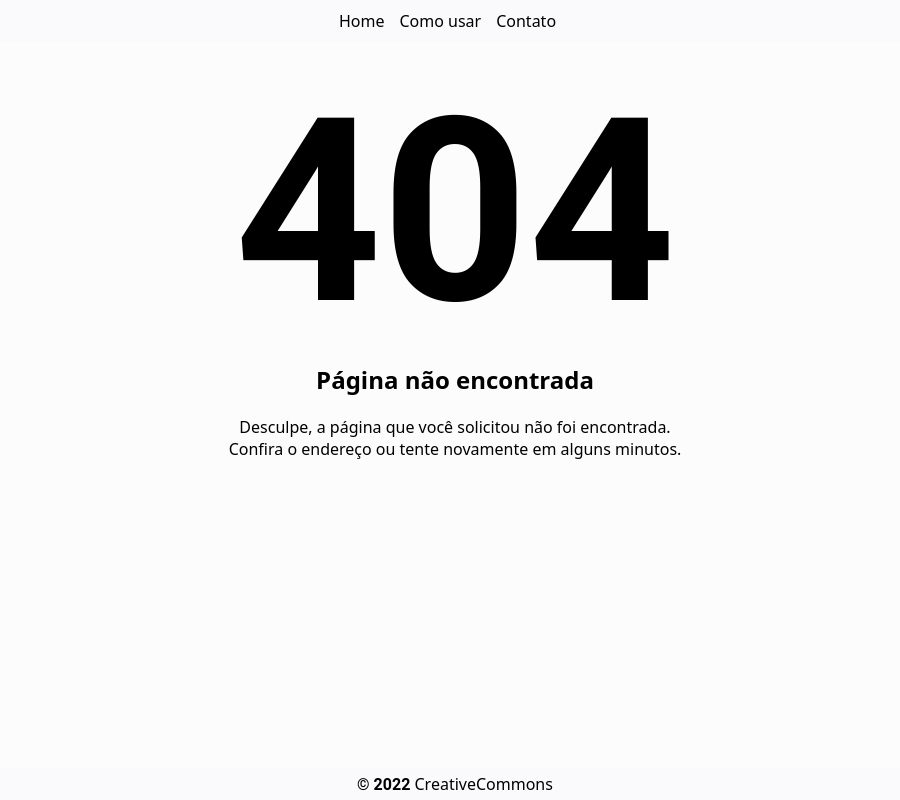
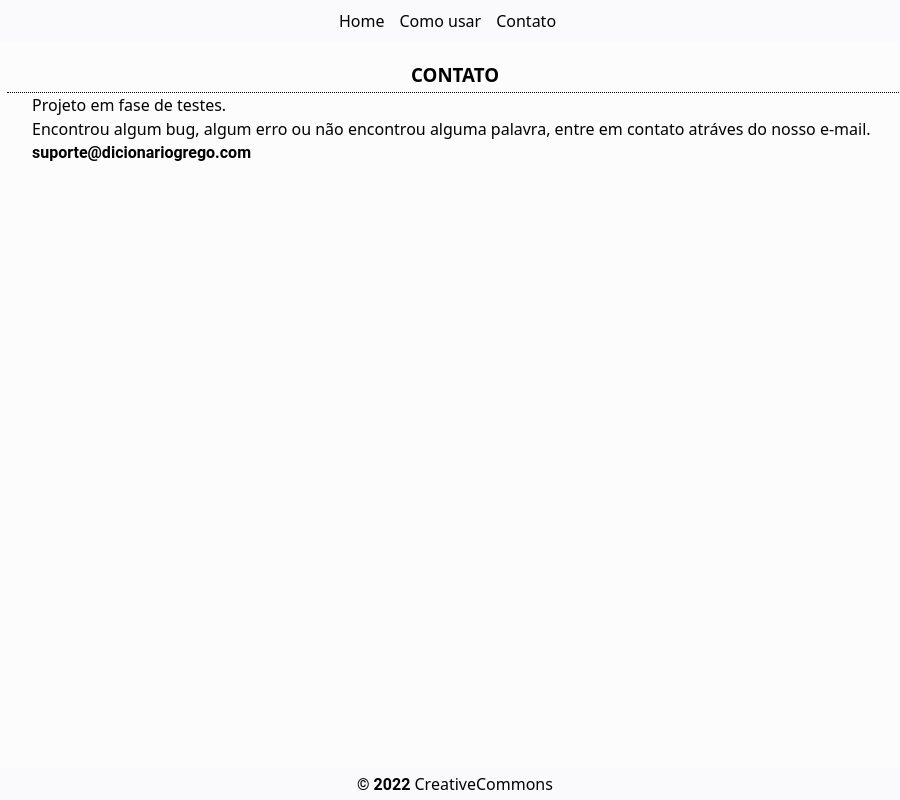
Before and after one commit to AbidielChagas/Dicionario-Grego-Frontend, an Angular app: page /contato in a window 1280 px wide. Before the commit this address had no page. Shown: the whole page, without its empty margins (185-1085 px from the left). Built offline with nearby package versions, Linux system fonts and the light colour scheme.

Commit message:
Contact-us component created, closes #13

```diff
--- /dev/null
+++ b/src/app/contact/contact.component.css
@@ -0,0 +1,8 @@
+a {
+    text-decoration: none;
+    color: black;
+}
+p{
+    text-align: justify;
+    line-height: 1.5rem;
+}
--- /dev/null
+++ b/src/app/contact/contact.component.html
@@ -0,0 +1,11 @@
+<div class="outer">
+    <div class="body-main">
+      <h3>CONTATO</h3>
+      <div class="wrapper" style="margin-left: 25px; margin-right: 25px;">
+        <p>
+          Projeto em fase de testes.<br>Encontrou algum bug, algum erro ou não encontrou alguma palavra, entre em contato atráves do nosso e-mail.
+        </p>
+        <a href = "mailto: suporte@dicionariogrego.com"><b>suporte@dicionariogrego.com</b></a>
+      </div>
+    </div>
+  </div>
--- /dev/null
+++ b/src/app/contact/contact.component.ts
@@ -0,0 +1,15 @@
+import { Component, OnInit } from '@angular/core';
+
+@Component({
+  selector: 'app-contact',
+  templateUrl: './contact.component.html',
+  styleUrls: ['./contact.component.css']
+})
+export class ContactComponent implements OnInit {
+
+  constructor() { }
+
+  ngOnInit(): void {
+  }
+
+}
```
Also changed, not shown: src/app/app.module.ts (+5 -2 lines), 1 other file (tests, documents, lock files or other folders).
